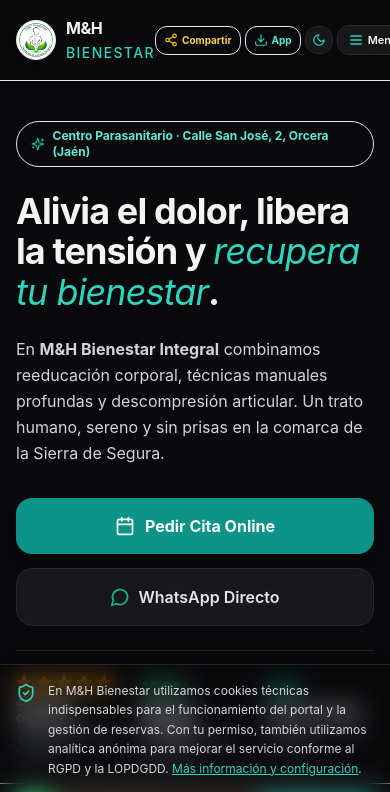
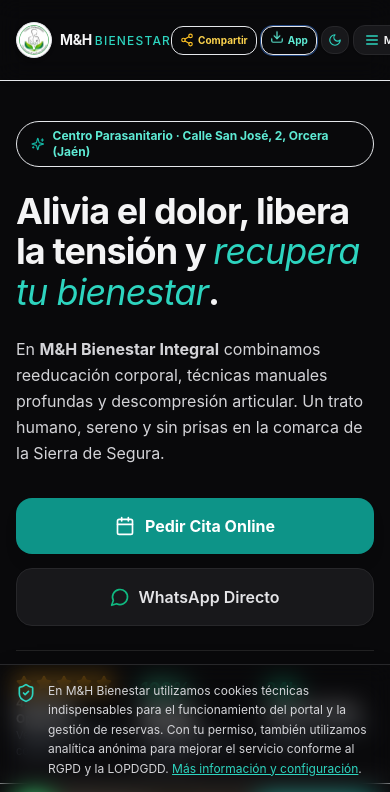
Before and after one commit to munozmramon/mh-bienestar, a Next.js app: page / in a window 390 px wide. Shown: the top 792 px of the page. Built offline with nearby package versions, Linux system fonts and the light colour scheme.

Commit message:
fix(navbar): ensure mobile App button does not shrink and stands out

```diff
--- a/src/components/Navbar.tsx
+++ b/src/components/Navbar.tsx
@@ -101,8 +101,8 @@ export default function Navbar() {
           <div className="flex items-center justify-between h-20">
 
           {/* Brand Logo */}
-          <Link href="/" className="flex items-center gap-2.5 sm:gap-3 group">
-            <div className="w-10 h-10 sm:w-12 sm:h-12 rounded-full overflow-hidden bg-white p-0.5 shadow-soft-sm group-hover:scale-105 transition-all border border-teal-500/40 shrink-0">
+          <Link href="/" className="flex items-center gap-2 sm:gap-3 group shrink-0">
+            <div className="w-9 h-9 sm:w-12 sm:h-12 rounded-full overflow-hidden bg-white p-0.5 shadow-soft-sm group-hover:scale-105 transition-all border border-teal-500/40 shrink-0">
               <img
                 src="/logo.png"
                 alt="Centro Parasanitario M&H"
@@ -110,8 +110,8 @@ export default function Navbar() {
               />
             </div>
             <div className="flex flex-col">
-              <span className="font-serif text-base sm:text-2xl font-bold tracking-tight text-zinc-50 dark:text-zinc-100 group-hover:text-teal-600 dark:group-hover:text-teal-400 transition-colors">
-                M&amp;H <span className="text-teal-600 dark:text-teal-400 font-sans font-medium text-sm sm:text-lg tracking-widest uppercase">Bienestar</span>
+              <span className="font-serif text-sm sm:text-2xl font-bold tracking-tight text-zinc-50 dark:text-zinc-100 group-hover:text-teal-600 dark:group-hover:text-teal-400 transition-colors">
+                M&amp;H <span className="text-teal-600 dark:text-teal-400 font-sans font-medium text-xs sm:text-lg tracking-widest uppercase">Bienestar</span>
               </span>
               <span className="hidden sm:block text-[11px] font-serif italic text-zinc-500 dark:text-zinc-400">
                 Tu bienestar, nuestra esencia
@@ -303,7 +303,7 @@ export default function Navbar() {
           </div>
 
           {/* Mobile Right Controls: Compartir, App, Tema, Menú */}
-          <div className="flex md:hidden items-center gap-1 sm:gap-1.5">
+          <div className="flex md:hidden items-center gap-1 sm:gap-1.5 shrink-0">
             {/* Botón 1-Clic Compartir */}
             <button
               onClick={() => setViralModalOpen(true)}
@@ -317,10 +317,10 @@ export default function Navbar() {
             {/* Botón Instalar App en el Móvil */}
             <button
               onClick={handleTriggerInstall}
-              className="px-2 py-1.5 rounded-xl bg-teal-500/15 hover:bg-teal-500/25 text-teal-300 border border-teal-500/30 text-[11px] font-bold flex items-center gap-1 transition shadow-sm"
+              className="px-2 py-1.5 rounded-xl bg-teal-500/20 hover:bg-teal-500/30 text-teal-300 border border-teal-500/40 text-[11px] font-bold flex items-center gap-1 transition shadow-sm ring-1 ring-teal-500/40"
               title="Instalar App M&H Bienestar"
             >
-              <Download className="w-3.5 h-3.5 text-teal-400" />
+              <Download className="w-3.5 h-3.5 text-teal-300 animate-bounce" />
               <span className="text-[10px]">App</span>
             </button>
 
```
